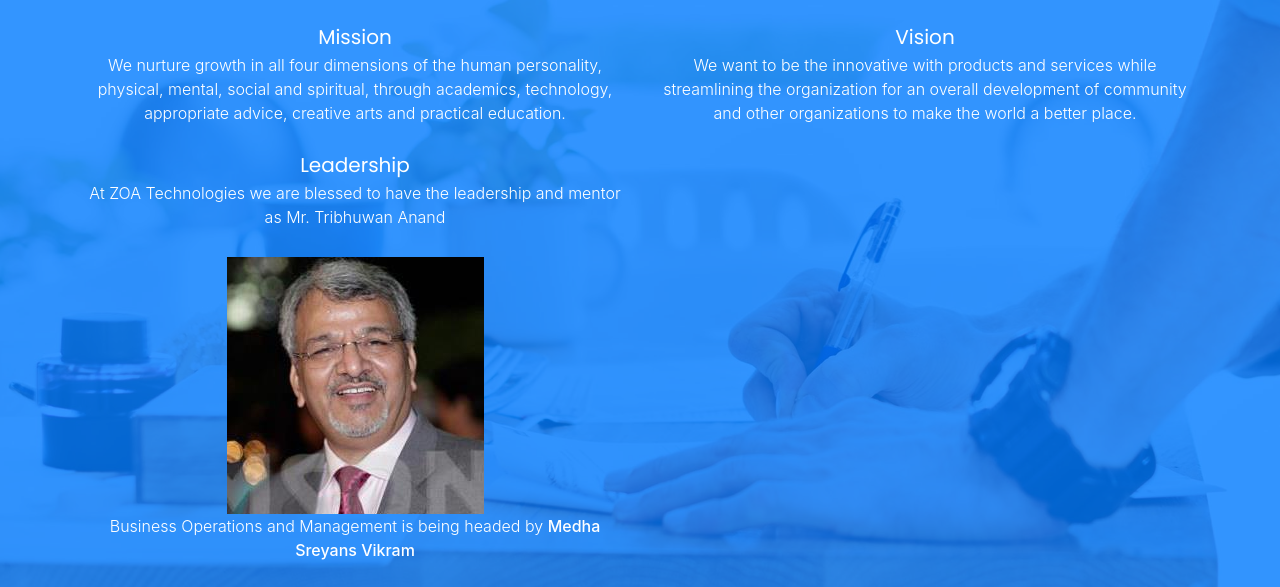
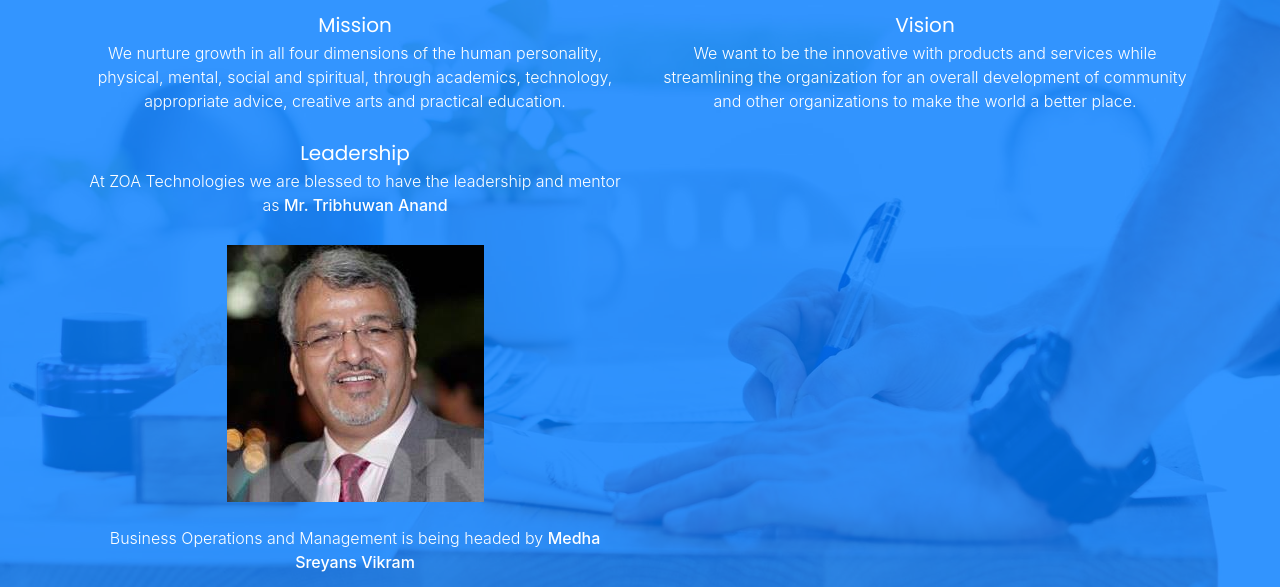
Before and after one commit to zoatechnologies/zoatechnologies.github.io, a plain HTML site: page index.html in a window 1280 px wide. Shown: the part 169-756 px from the top of the page. Drawn offline with nearby package versions, Linux system fonts and the light colour scheme.

Commit message:
Update index.html

```diff
--- a/index.html
+++ b/index.html
@@ -77,9 +77,14 @@
         <div class="row">
             <div class="col-md-6 testimonial text-center text-white">
                 <h5 class="mb-1 text-white">Leadership</h5>
-                <p>At ZOA Technologies we are blessed to have the leadership and mentor as <a class="mb-1 text-white" href="https://www.linkedin.com/in/trendys56/"> Mr. Tribhuwan Anand </a> </p> <img src="andySir2.jpg" alt="Tribhuwan Anand">
+
+                <section>
+                <p>At ZOA Technologies we are blessed to have the leadership and mentor as <b><a class="mb-1 text-white" href="https://www.linkedin.com/in/trendys56/"> Mr. Tribhuwan Anand </a> </b> </p> <img src="andySir2.jpg" alt="Tribhuwan Anand">
+                </section>
                 <br>
-                <p>Business Operations and Management is being headed by <b>Medha Sreyans Vikram </b> </p>
+                <section>
+                <p>Business Operations and Management is being headed by <b> <a class="mb-1 text-white" href="https://www.linkedin.com/in/medha-vikram-30695a20/"> Medha Sreyans Vikram </a> </b> </p>
+                </section>
             </div>
         </div>
 
```
